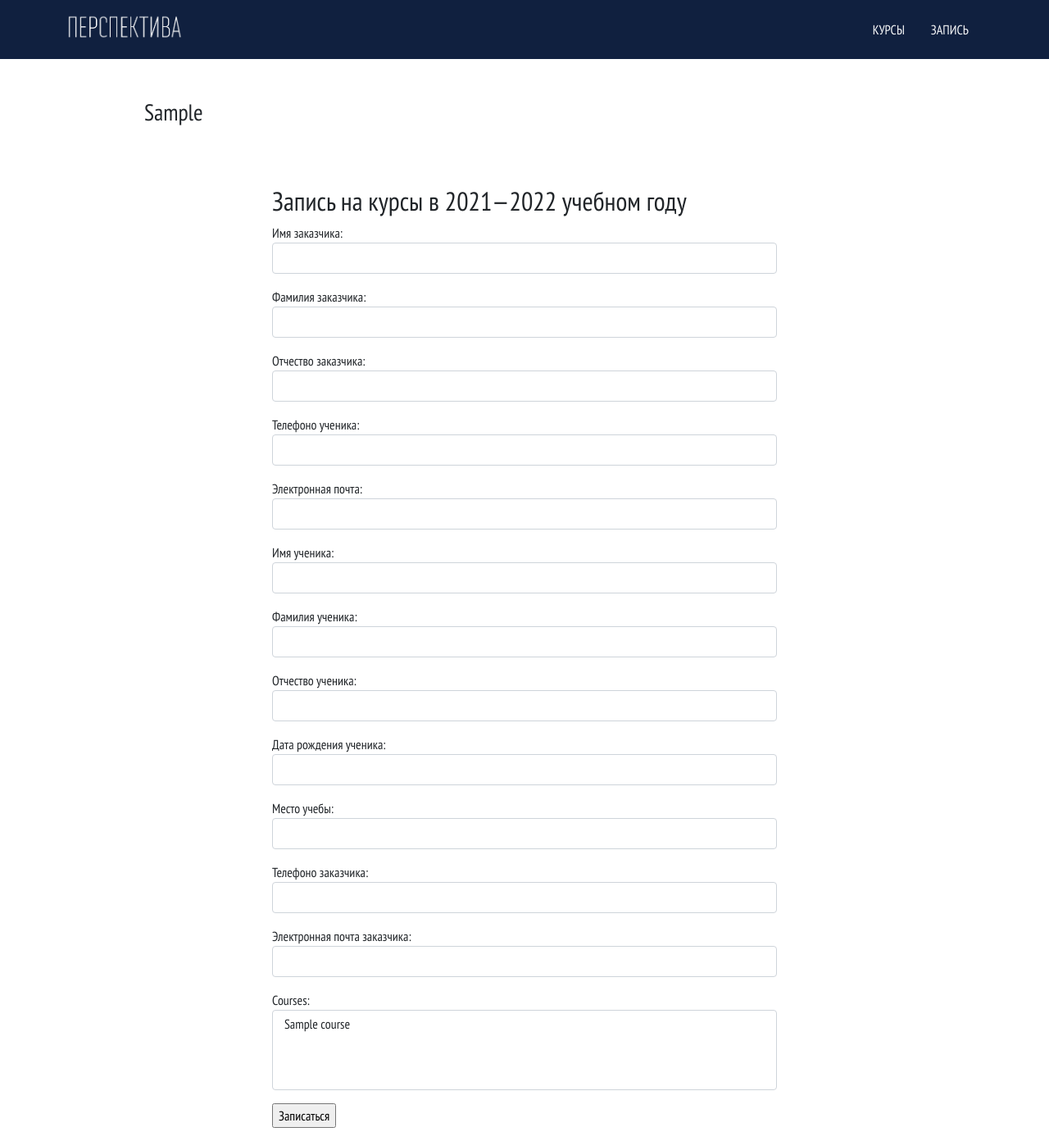
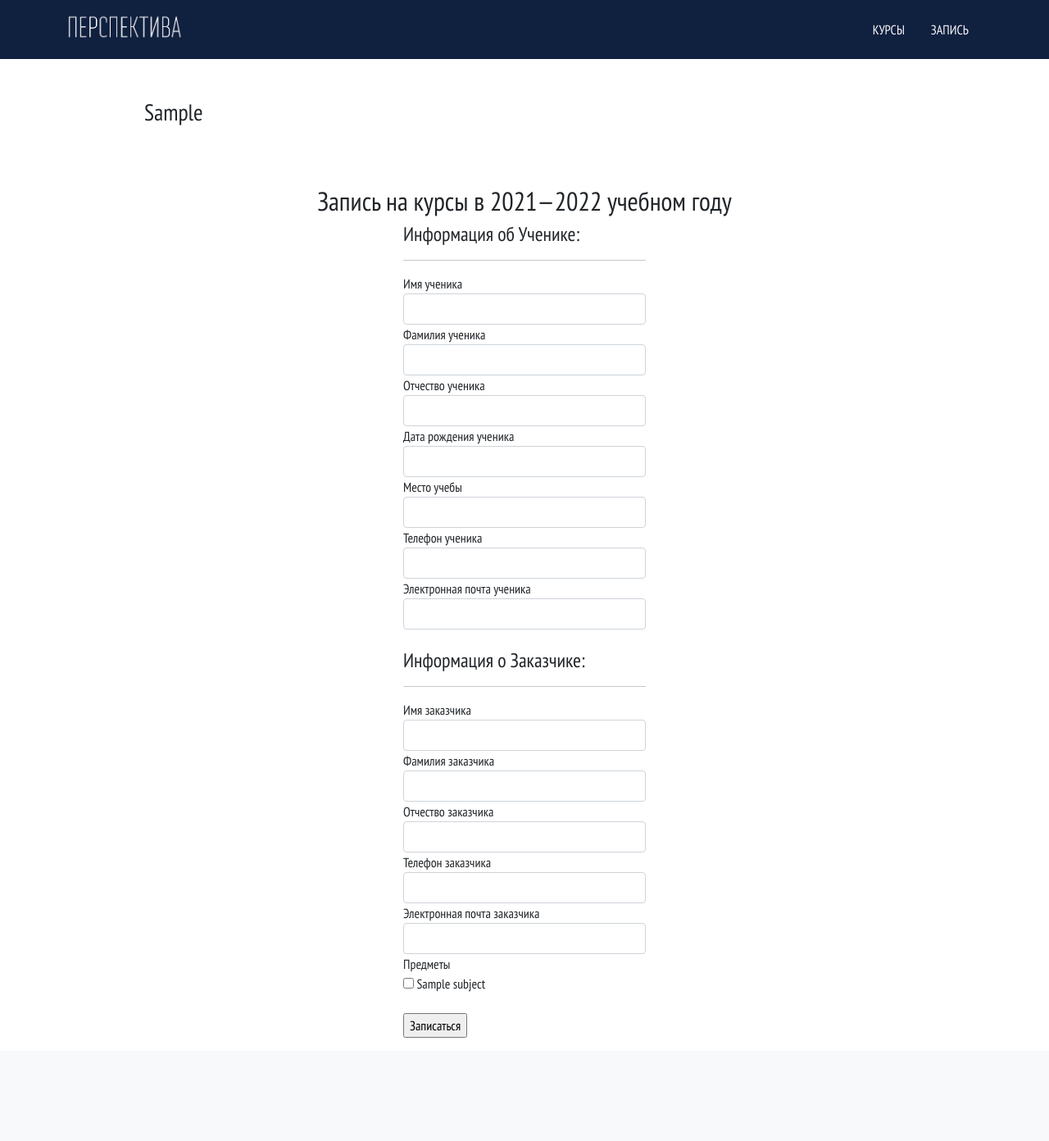
Before and after one commit to Antonlushnikow/zarperspectiva, a Django app: page /record-for-courses/ in a window 1280 px wide. Shown: the whole page at 82% size. After the commit the page ends 1266 px from the top, so only its background shows below. Run offline with Django 4.2, Linux system fonts and the light colour scheme; tables that the repository leaves empty hold one stand-in row (values such as "Sample post").

Commit message:
Add record for courses template

```diff
--- a/zarperspectiva/mainapp/forms.py
+++ b/zarperspectiva/mainapp/forms.py
@@ -1,19 +1,29 @@
 from django import forms
 
-from mainapp.models import Pupil
+from mainapp.models import Pupil, Subject
 
 
 class CreateRecordForm(forms.ModelForm):
     """
     Форма создания записи на курс
     """
+    subject_choices = [(subj.pk, subj.title) for subj in Subject.objects.all()]
+    subjects = forms.MultipleChoiceField(
+        required=True,
+        widget=forms.CheckboxSelectMultiple,
+        label='Предметы',
+        choices=subject_choices,
+    )
+
     class Meta:
         model = Pupil
         fields = "__all__"
 
     def __init__(self, *args, **kwargs):
         super(CreateRecordForm, self).__init__(*args, **kwargs)
-
         for field_name, field in self.fields.items():
-            field.widget.attrs["class"] = "form-control"
+            if field_name == 'subjects':
+                field.widget.attrs["class"] = ""
+            else:
+                field.widget.attrs["class"] = "form-control"
             field.help_text = ""
--- a/zarperspectiva/mainapp/models.py
+++ b/zarperspectiva/mainapp/models.py
@@ -39,7 +39,7 @@ class Teacher(models.Model):
         max_length=30,
         null=False,
     )
-    parent_name = models.CharField(
+    second_name = models.CharField(
         verbose_name='отчество',
         max_length=30,
         null=False,
@@ -63,7 +63,7 @@ class Teacher(models.Model):
     subjects = models.ManyToManyField(Subject)
 
     def __str__(self):
-        return f'{self.last_name} {self.first_name} {self.parent_name}'
+        return f'{self.last_name} {self.first_name} {self.second_name}'
 
 
 class Age(models.Model):
@@ -161,14 +161,15 @@ class Pupil(models.Model):
         blank=False,
     )
 
-    phone_pupil = models.IntegerField(
-        verbose_name='Телефоно ученика',
+    phone_parent = models.CharField(
+        verbose_name='Телефон заказчика',
+        max_length=12,
         null=False,
         blank=False,
     )
 
-    e_mail_pupil = models.EmailField(
-        verbose_name='Электронная почта',
+    e_mail_parent = models.EmailField(
+        verbose_name='Электронная почта заказчика',
         null=False,
         blank=False,
     )
@@ -177,12 +178,14 @@ class Pupil(models.Model):
         verbose_name='Имя ученика',
         max_length=50,
         null=False,
+        blank=False,
     )
 
     surname_pupil = models.CharField(
         verbose_name='Фамилия ученика',
         max_length=50,
         null=False,
+        blank=False,
     )
 
     second_name_pupil = models.CharField(
@@ -195,22 +198,25 @@ class Pupil(models.Model):
         null=False,
     )
 
-    school = models.CharField(
+    school_pupil = models.CharField(
         verbose_name='Место учебы',
-        max_length=50,
+        max_length=100,
     )
 
-    phone_parent = models.IntegerField(
-        verbose_name='Телефоно заказчика',
+    phone_pupil = models.CharField(
+        verbose_name='Телефон ученика',
+        max_length=12,
         null=True,
+        blank=True,
     )
 
-    e_mail_parent = models.EmailField(
-        verbose_name='Электронная почта заказчика',
+    e_mail_pupil = models.EmailField(
+        verbose_name='Электронная почта ученика',
         null=True,
+        blank=True,
     )
 
-    courses = models.ManyToManyField(Course)
+    subjects = models.ManyToManyField(Subject)
 
     def __str__(self):
-        return " ".join([self.name_pupil, self.second_name_pupil, self.surname_pupil])
+        return f'{self.surname_pupil} {self.name_pupil} {self.second_name_pupil}'
--- a/zarperspectiva/mainapp/templates/mainapp/record_for_course.html
+++ b/zarperspectiva/mainapp/templates/mainapp/record_for_course.html
@@ -11,11 +11,32 @@
     </div>
 </section>
 <section class="py-3">
-    <div class="container col-lg-6">
-        <h2>Запись на курсы в 2021—2022 учебном году</h2>
+    <h2 class="text-center">Запись на курсы в 2021—2022 учебном году</h2>
+    <div class="container col-lg-3">
+
         <form method="post">
+            <h4>Информация об Ученике:</h4>
+            <hr>
             {% csrf_token %}
-            {{ form.as_p }}
+            {% for field in form %}
+            {% if  'pupil' in field.name %}
+                {{ field.label }}
+                {{ field }}
+            {% endif %}
+            {% endfor %}
+            <br>
+            <h4>Информация о Заказчике:</h4>
+            <hr>
+            {% for field in form %}
+            {% if  'parent' in field.name %}
+                {{ field.label }}
+                {{ field }}
+            {% endif %}
+            {% endfor %}
+
+            {{form.subjects.label}}
+            {{form.subjects}}
+            <br>
             <input type="submit" value="Записаться">
         </form>
     </div>
--- a/zarperspectiva/mainapp/views.py
+++ b/zarperspectiva/mainapp/views.py
@@ -49,3 +49,4 @@ class RecordForCourses(CreateView):
     model = Pupil
     template_name = "mainapp/record_for_course.html"
     form_class = CreateRecordForm
+    success_url = "/"
```
Also changed, not shown: zarperspectiva/mainapp/migrations/0006_rename_parent_name_teacher_second_name_pupil.py.
